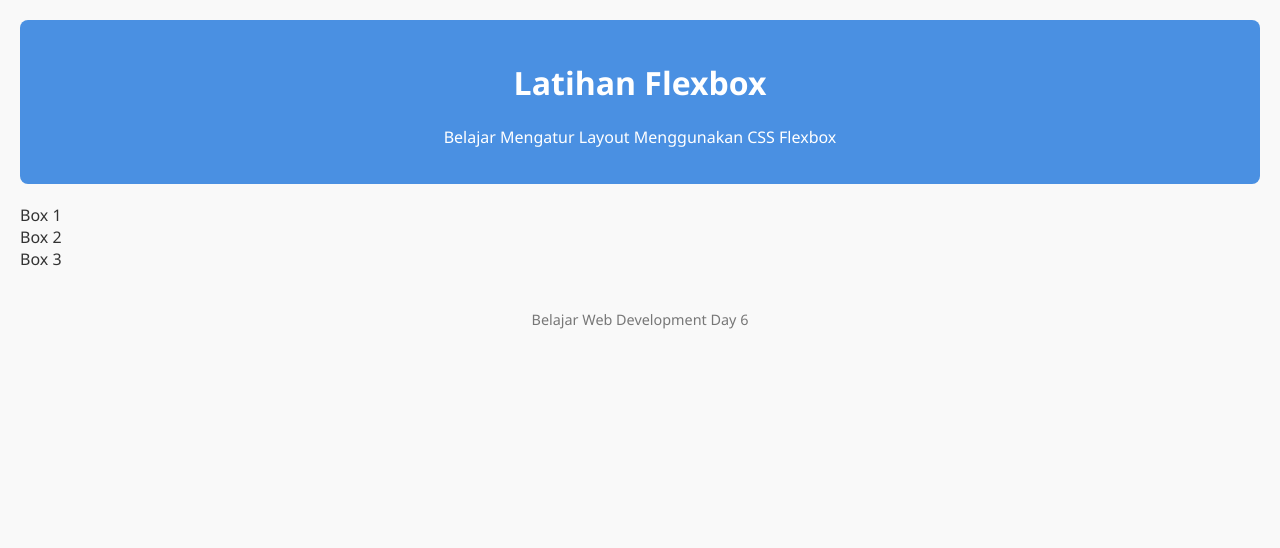
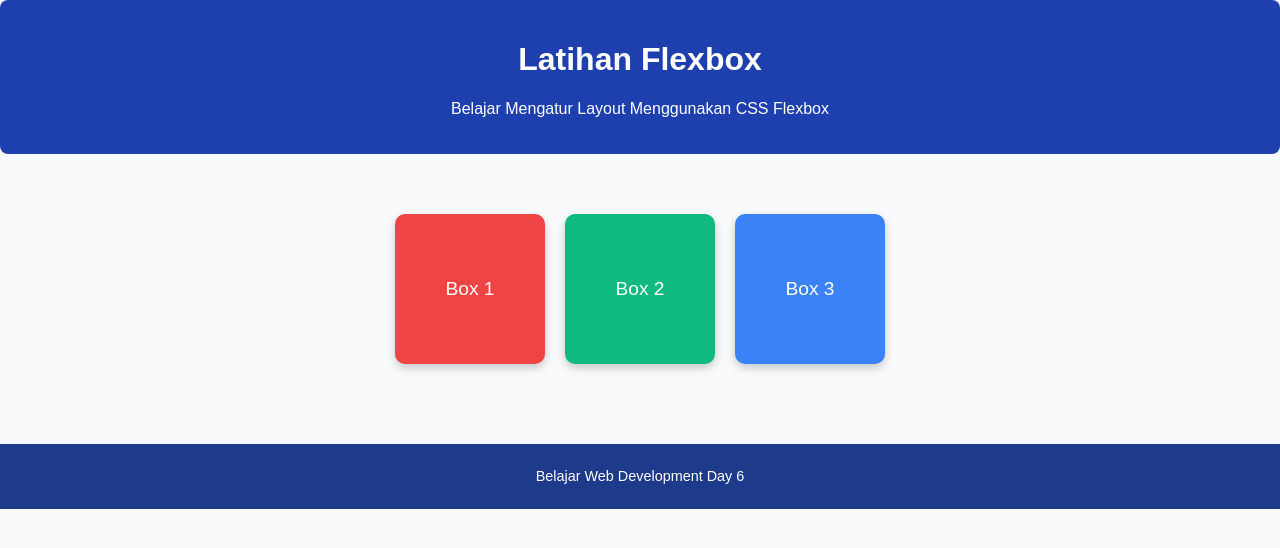
Before and after one commit to MFAlmeida17/learn-web-dev, a plain HTML site: page step 6.html in a window 1280 px wide. Drawn offline with Linux system fonts and the light colour scheme.

Commit message:
Update style.css

```diff
--- a/style.css
+++ b/style.css
@@ -48,4 +48,59 @@ footer {
     margin-top: 40px;
     font-size: 0.9em;
     color: #777;
+
 }
+
+/*Day 6 - Flexbox Layout */
+body {
+    font-family:Arial, sans-serif;
+    background-color: #f9fafb;
+    margin: 0;
+    padding: 0;
+}
+
+header {
+    text-align: center;
+    padding: 20px;
+    background-color: #1e40af;
+    color: white;
+}
+
+.container {
+    display: flex;
+    justify-content: center;
+    align-items: center;
+    gap: 20px;
+    padding: 40px;
+}
+
+.box {
+    width: 150px;
+    height: 150px;
+    color: white;
+    display: flex;
+    justify-content: center;
+    align-items: center;
+    font-size: 1.2rem;
+    border-radius: 10px;
+    box-shadow: 0 4px 10px rgba(0,0,0,0.2);
+}
+
+.red {
+    background-color: #ef4444;
+}
+
+.green {
+    background-color: #10b981;
+}
+
+.blue {
+    background-color: #3b82f6;
+}
+
+footer {
+    text-align: center;
+    padding: 10px;
+    background-color: #1e3a8a;
+    color: white;
+}
```
